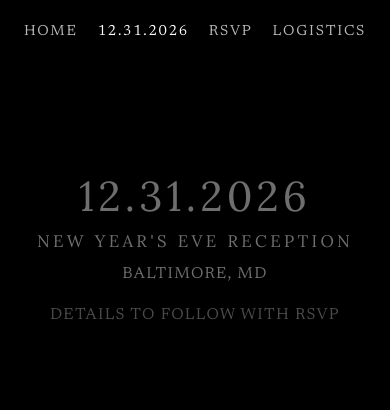
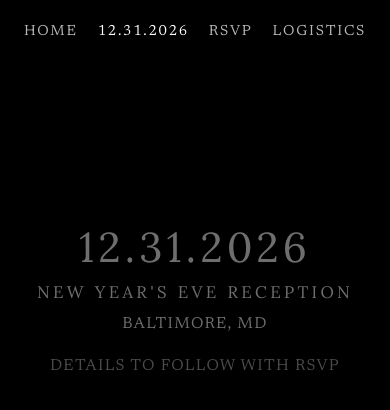
Before and after one commit to ava-firstaccess/wedding-website, a Next.js app: page /savethedate in a window 390 px wide. Shown: the top 410 px of the page. Built offline with nearby package versions, Linux system fonts and the light colour scheme.

Commit message:
Lower reveal content across save the date RSVP and logistics

```diff
--- a/app/rsvp/page.module.css
+++ b/app/rsvp/page.module.css
@@ -295,8 +295,8 @@
 }
 
 .gatePane {
-  min-height: 38vh;
-  padding-top: 5vh;
+  min-height: 46vh;
+  padding-top: 12vh;
 }
 
 .absolutePane {
@@ -400,8 +400,8 @@
   }
 
   .gatePane {
-    min-height: 34vh;
-    padding-top: 8vh;
+    min-height: 40vh;
+    padding-top: 14vh;
   }
 
   .menuRow {
--- a/app/savethedate/page.module.css
+++ b/app/savethedate/page.module.css
@@ -3,8 +3,8 @@
   flex-direction: column;
   align-items: center;
   justify-content: center;
-  min-height: 38vh;
-  padding-top: 5vh;
+  min-height: 46vh;
+  padding-top: 12vh;
   text-align: center;
   gap: 1rem;
 }
@@ -40,8 +40,8 @@
 
 @media (max-width: 480px) {
   .contentWrap {
-    min-height: 34vh;
-    padding-top: 8vh;
+    min-height: 40vh;
+    padding-top: 14vh;
     gap: 0.85rem;
   }
 
```
